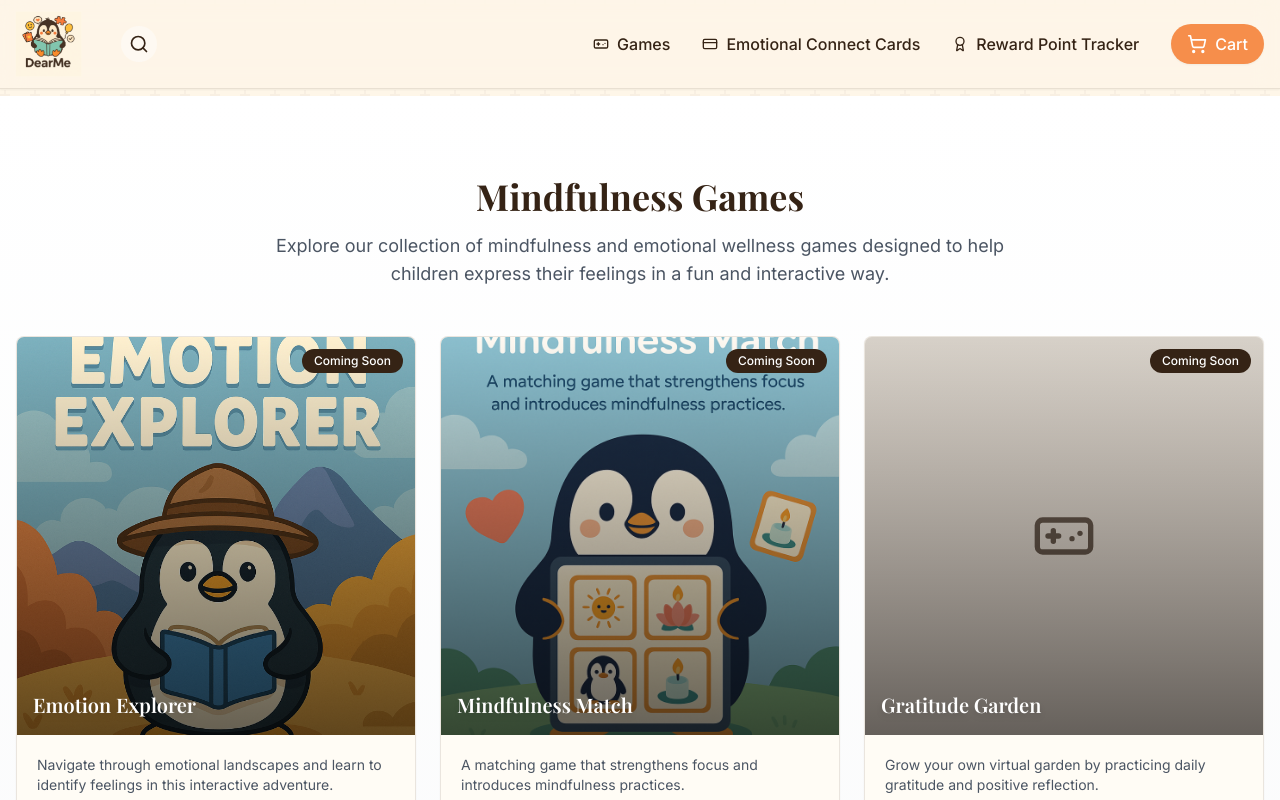
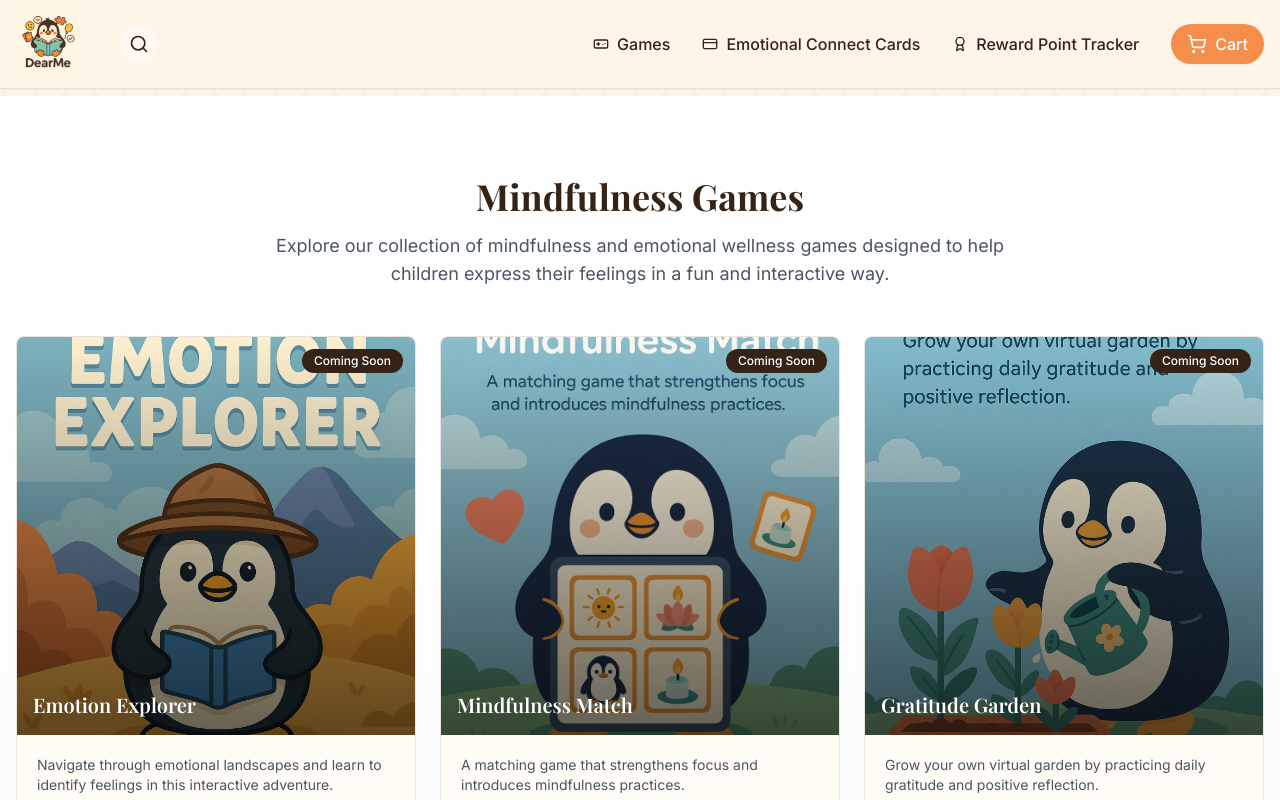
Before and after one commit to sahilbajaj2904/mindbrush-reimagined-journal, a React (Vite) app: page /games in a window 1280 px wide. Shown: the top 800 px of the page. Built offline with nearby package versions, Linux system fonts and the light colour scheme; a web font is replaced by a local one.

Commit message:
Add image to Gratitude Garden game
Adds an image to the Gratitude Garden game card.

```diff
--- a/src/pages/Games.tsx
+++ b/src/pages/Games.tsx
@@ -20,7 +20,8 @@ const Games = () => {
     },
     {
       title: "Gratitude Garden",
-      description: "Grow your own virtual garden by practicing daily gratitude and positive reflection."
+      description: "Grow your own virtual garden by practicing daily gratitude and positive reflection.",
+      image: "/lovable-uploads/8d60e10c-d909-4fbc-9be7-4e5317d0de77.png"
     }
   ];
 
```
Also changed, not shown: public/lovable-uploads/8d60e10c-d909-4fbc-9be7-4e5317d0de77.png (added).
